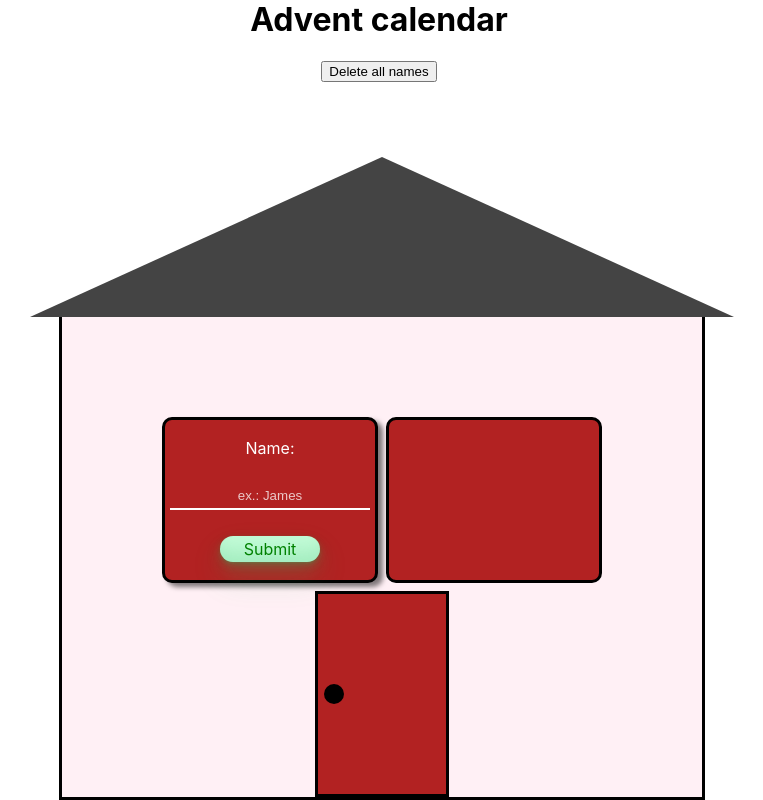
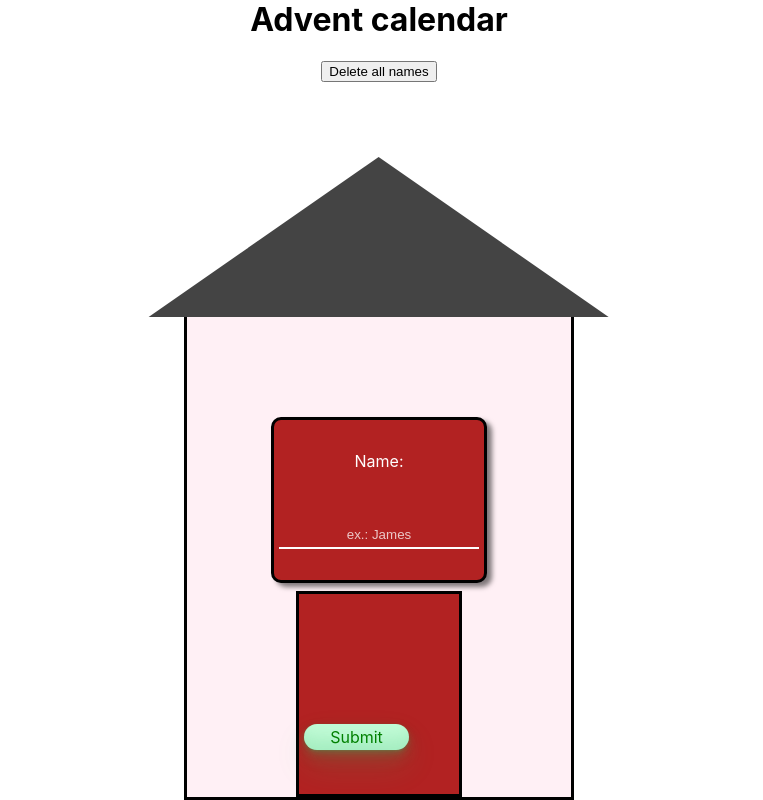
Before and after one commit to LaszloF5/advent-calendar, a React (Create React App) app: page / in a window 1280 px wide. Shown: the whole page, without its empty margins (261-1024 px from the left). Built offline with nearby package versions, Linux system fonts and the light colour scheme.

Commit message:
House build, and submit.

```diff
--- a/src/App.css
+++ b/src/App.css
@@ -14,7 +14,7 @@
   top: -20vh; /* A tető a ház tetejére helyeződik, a magasság növeléséhez is igazítjuk */
   left: 50%; /* Középre igazítjuk a tetőt */
   transform: translateX(-50%); /* Középre igazítjuk vízszintesen */
-  width: 55vw; /* A tető szélessége, megegyezik a ház szélességével */
+  width: 36vw; /* A tető szélessége, megegyezik a ház szélességével */
   height: 30vh; /* A tető magasságának növelése */
 }
 
@@ -23,8 +23,8 @@
   top: 0;
   width: 0;
   height: 0;
-  border-left: 27.5vw solid transparent; /* Fél szélesség a bal oldalon */
-  border-right: 27.5vw solid transparent; /* Fél szélesség a jobb oldalon */
+  border-left: 18vw solid transparent; /* Fél szélesség a bal oldalon */
+  border-right: 18vw solid transparent; /* Fél szélesség a jobb oldalon */
 }
 
 .leftSide-roof {
@@ -34,55 +34,36 @@
 
 
 .house {
-  width: 50vw;
+  width: 30vw;
   height: 60vh;
   border: 3px solid black;
   position: absolute;
-  left: 25%;
+  left: 50%;
+  transform: translateX(-50%);
   bottom: 0;
   background-color: rgb(255, 248, 220);
   background-color: rgb(250, 240, 230);
   background-color: rgb(255, 240, 245);
 }
 
-.window {
-  position: absolute;
-  top: 100px;
-  right: 100px;
-  width: 200px;
-  height: 150px;
-  border: 3px solid black;
-  border-radius: 10px;
-  padding: 5px;
-  background-color: rgb(178, 34, 34);
-}
 
 .door {
+  z-index: -1;
   position: absolute;
   bottom: 0;
   left: 50%;
   transform: translateX(-50%);
   border: 3px solid black;
-  width: 10vw;
+  width: 160px;
   height: 25vh;
   background-color: rgb(178, 34, 34);
-}
-
-.doorknob {
-  position: absolute;
-  bottom: 50%;
-  left: 5%;
-  width: 20px;
-  height: 20px;
-  background-color: black;
-  border-radius: 50%;
-  transform: translateY(50%);
 }
 
 .form-name {
   position: absolute;
   top: 100px;
-  left: 100px;
+  left: 50%;
+  transform: translateX(-50%);
   /* margin: 20px auto; */
   background-color: rgb(178, 34, 34);
   border: 3px solid black;
@@ -126,6 +107,10 @@
 }
 
 .form-name_btn {
+  z-index: 10;
+  position: fixed;
+  left: 30px;
+  bottom: -170px;
   width: 50%;
   margin: 0 auto;
   background-color: #c2fbd7;
--- a/src/App.js
+++ b/src/App.js
@@ -106,8 +106,8 @@ export default function App() {
             placeholder="ex.: James" />
         <button type="submit" className="form-name_btn">Submit</button>
       </form>
-      <div className="window"></div>
-      <div className="door"><span className="doorknob"></span></div>
+      {/* <div className="window"></div> */}
+      <div className="door"></div>
       </div>) :
       (<div className="container">
         {item.map((value, index) => (
```
